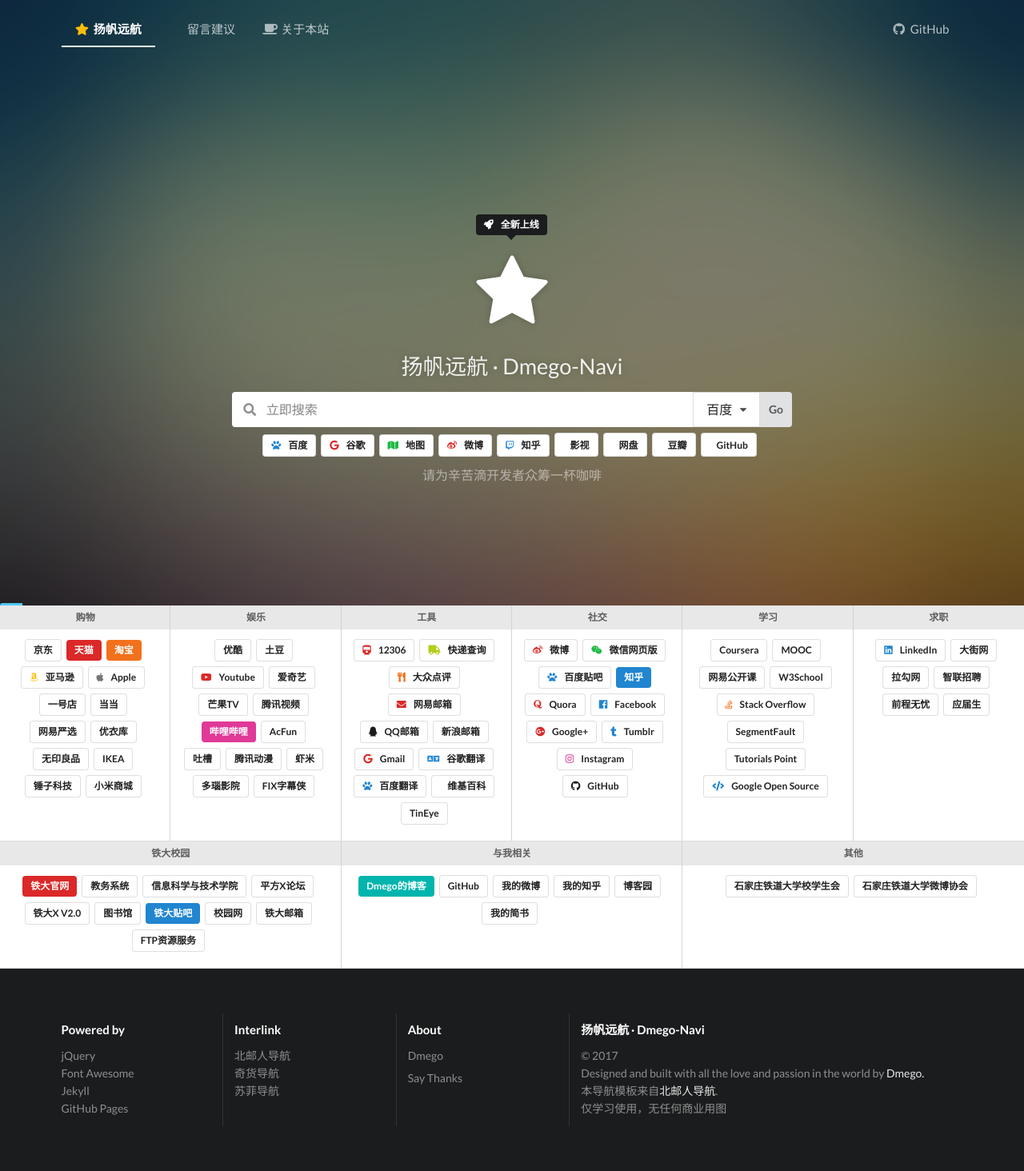
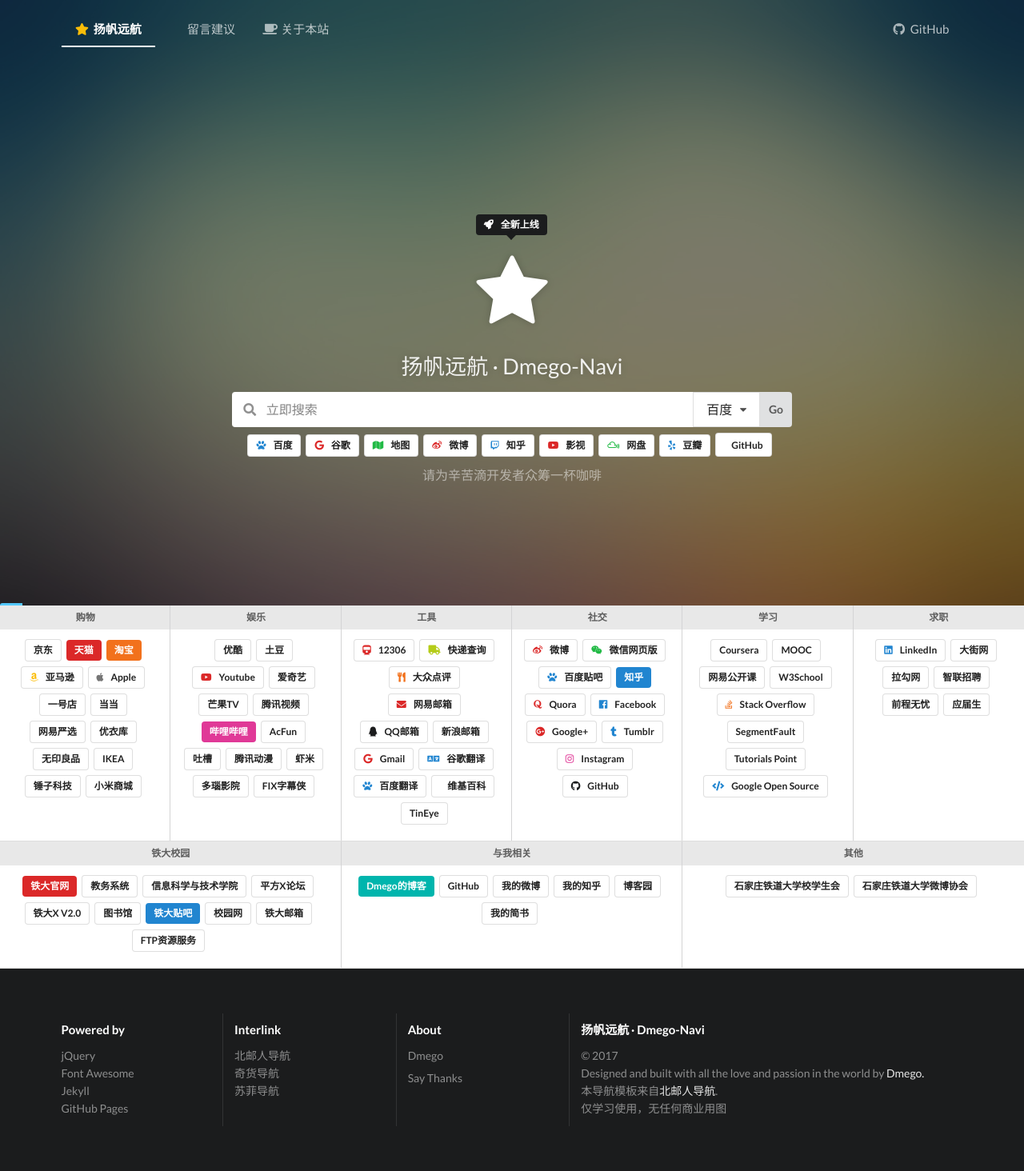
Before and after one commit to dmego/dmegonavi.github.io, a Jekyll site: the page built from index.html, in a window 1280 px wide. Shown: the whole page at 80% size. Built offline with Jekyll 4.4.1, drawn with Linux system fonts in a browser that asks for light colours; comment, search, counter and statistics services are not loaded.

Commit message:
显示颜色

```diff
--- a/_data/search_services.yml
+++ b/_data/search_services.yml
@@ -39,7 +39,7 @@
   name: 影视
   url: http://ifkdy.com/?q=
   shortcut: 影视
-  icon: youtube-play red
+  icon: youtube red
   style: basic
 
 - id: panci
@@ -47,21 +47,21 @@
   url: http://www.panc.cc/s/
   suffix: "/td_0"
   shortcut: 网盘
-  icon: Mixcloud green
+  icon: mixcloud green
   style: basic
 
 - id: douban
   name: 豆瓣
   url: http://www.douban.com/search?q=
   shortcut: 豆瓣
-  icon: Yelp blue
+  icon: yelp blue
   style: basic
 
 - id: github
   name: GitHub
   url: http://github.com/search?q=
   shortcut: GitHub
-  icon: Github Alternate black
+  icon: Github black
   style: basic
 
 - id: jd
```
